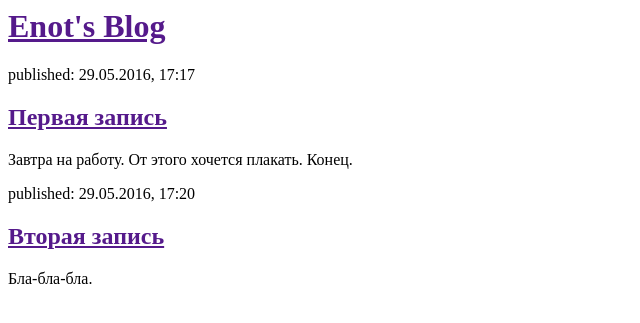
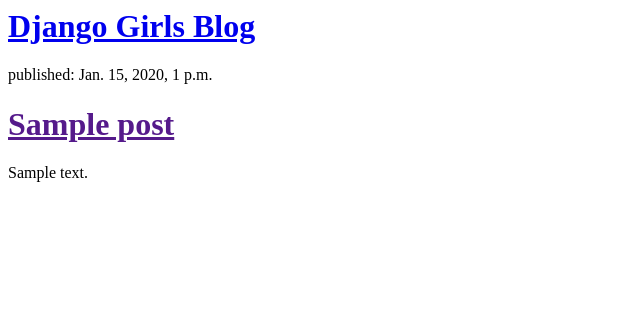
Before and after one commit to kristinaadamovich/my-first-blog, a Django app: template blog/templates/blog/post_list.html in a window 1280 px wide. Shown: the top 323 px of the page, without its empty margins (0-640 px from the left). Run offline with Django 3.2, Linux system fonts and the light colour scheme; the template is opened without the code that fills it: values that come from a table or form of the project are taken from there, others are empty; tables that the repository leaves empty hold one stand-in row (values such as "Sample post").

Commit message:
Modified templates to display posts from database

```diff
--- a/blog/templates/blog/post_list.html
+++ b/blog/templates/blog/post_list.html
@@ -4,19 +4,15 @@
         </head>
         <body>
             <div>
-                <h1><a href="">Enot's Blog</a></h1>
-            </div>
+        <h1><a href="/">Django Girls Blog</a></h1>
+    </div>
 
-            <div>
-                <p>published: 29.05.2016, 17:17</p>
-                <h2><a href="">Первая запись</a></h2>
-                <p>Завтра на работу. От этого хочется плакать. Конец.</p>
-            </div>
-
-            <div>
-                <p>published: 29.05.2016, 17:20</p>
-                <h2><a href="">Вторая запись</a></h2>
-                <p>Бла-бла-бла.</p>
-            </div>
+    {% for post in posts %}
+        <div>
+            <p>published: {{ post.published_date }}</p>
+            <h1><a href="">{{ post.title }}</a></h1>
+            <p>{{ post.text|linebreaks }}</p>
+        </div>
+    {% endfor %}
         </body>
     </html>
--- a/blog/views.py
+++ b/blog/views.py
@@ -1,4 +1,7 @@
 from django.shortcuts import render
+from django.utils import timezone
+from .models import Post
 
 def post_list(request):
-    return render(request, 'blog/post_list.html', {})
+	posts = Post.objects.filter(published_date__lte=timezone.now()).order_by('published_date')
+	return render(request, 'blog/post_list.html', {'posts': posts})
```
